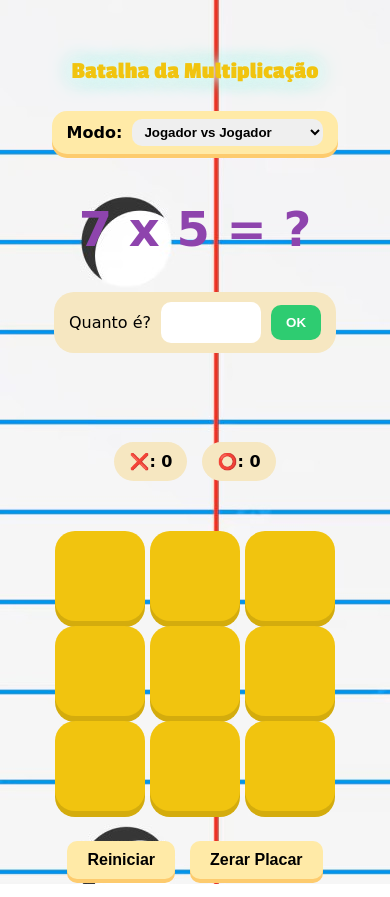
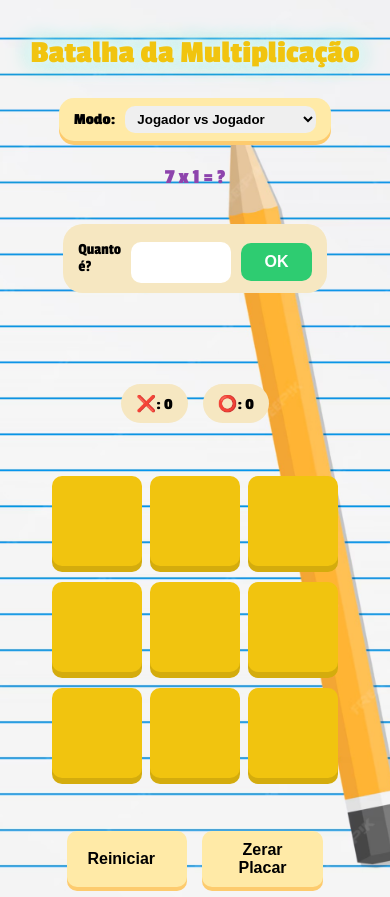
Before and after one commit to saradanielly/jogo-da-velha-com-multiplicacao, a plain HTML site: page index.html in a window 390 px wide. Drawn offline with Linux system fonts and the light colour scheme.

Commit message:
responsividade

```diff
--- a/media-query.css
+++ b/media-query.css
@@ -1,15 +1,63 @@
 @charset "UTF-8";
 
 @media (max-width: 600px) {
+
+    body {
+        background-image: url(folha-de-caderno_celular.jpg);
+        background-size: cover;
+        background-position: center top;
+        background-attachment: scroll;
+        padding: 10px;
+
+    }
+
     .titulo{
-        font-size: 1.5rem;
+        font-size: 32px;
+        text-align: center;
     }
 
     .celula{
-        font-size: 1.5rem;
+        width: 90px;
+        height: 90px;
+        font-size: 2rem;
+        border-radius: 10px;
+
+        touch-action: manipulation;
     }
 
     #tabuleiro{
-        gap: 5px
+        display: grid;
+        grid-template-columns: repeat(3, 1fr);
+        gap: 8px;
+        max-width: 300px;
+        margin: 15px auto;
+    }
+
+    input, button {
+    font-size: 1rem;
+    padding: 10px;
+    width: 100%;
+    margin-top: 8px;
+    border-radius: 8px;
+    }
+
+    #pergunta {
+        font-size: 1.3rem;
+        text-align: center;
+        margin-top: 10px;
+    }
+
+    #mensagem {
+    font-size: 1rem;
+    text-align: center;
+    margin-top: 10px;
+    min-height: 20px;
+    }
+
+    #placar {
+        display: flex;
+        justify-content: space-around;
+        font-size: 1.1rem;
+        margin-top: 10px;
     }
 }
--- a/script.js
+++ b/script.js
@@ -104,6 +104,7 @@ const celula = document.querySelectorAll(".celula")[posicaoEscolhida];
 
     posicaoEscolhida = null;
     trocarJogador();
+    gerarPergunta(false);
 }
 
 function responder() {
@@ -262,11 +263,6 @@ function desativarTabuleiro() {
     campoResposta.disabled = true;
 };
 
-
-// iniciar jogo
-gerarPergunta();
-atualizarPlacar();
-
 // funçao reiniciar jogo
 function reiniciarJogo() {
     tabuleiro = ["", "", "", "", "", "", "", "", ""];
@@ -287,7 +283,7 @@ function reiniciarJogo() {
         c.disabled = false;
         c.classList.remove("X", "O", "selecionada");
     });
-
+    gerarPergunta();
 }
 
 criarTabuleiro();
--- a/style.css
+++ b/style.css
@@ -3,7 +3,8 @@
 body {
     background-image: url(folha-de-caderno_91756-90.jpg);
     background-repeat: no-repeat;
-    font-family: 'Passion', cursive;
+
+    font-family: 'Passion One', cursive;
     margin: 0;
     display: flex;
     justify-content: center;
```
Also changed, not shown: folha-de-caderno_celular.jpg (added).
